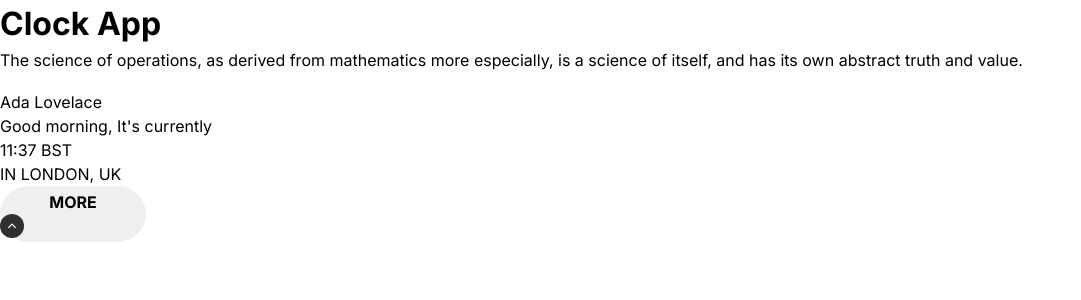
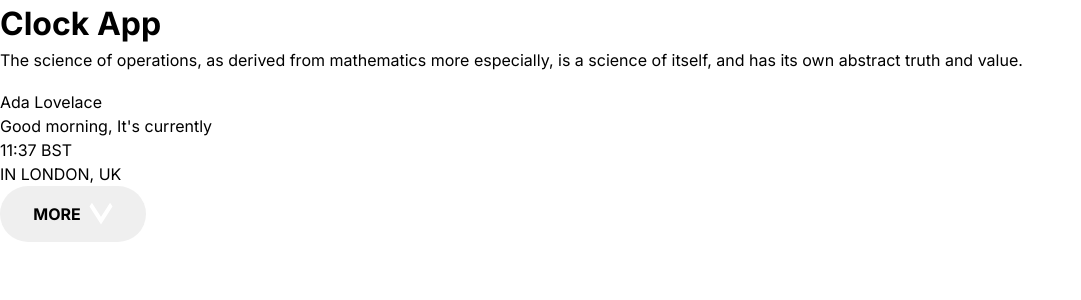
Before and after one commit to mayor-creator/clock_app, a React (Vite) app: page / in a window 1280 px wide. Shown: the top 300 px of the page, without its empty margins (0-1081 px from the left). Built offline with nearby package versions, Linux system fonts and the light colour scheme.

Commit message:
Fix button icon toggle logic and enhance button layout with flexbox styling

```diff
--- a/src/components/page/page.tsx
+++ b/src/components/page/page.tsx
@@ -36,7 +36,7 @@ export function MainPage() {
       <Button
         title={showInfo ? "Less" : "More"}
         onClick={handleShowInfoClick}
-        imageUrl={showInfo ? arrowDownIcon : arrowUpIcon}
+        imageUrl={showInfo ? arrowUpIcon : arrowDownIcon}
       />
 
       {showInfo && (
--- a/src/components/ui/button/button.module.css
+++ b/src/components/ui/button/button.module.css
@@ -6,4 +6,8 @@
   text-transform: uppercase;
   height: 3.5rem;
   width: 9.12rem;
+  display: flex;
+  align-items: center;
+  justify-content: center;
+  gap: 0.5rem;
 }
--- a/src/components/ui/button/button.tsx
+++ b/src/components/ui/button/button.tsx
@@ -15,10 +15,10 @@ export function Button({
 }: ButtonProps) {
   return (
     <button
+      className={styles.button}
       onClick={onClick}
       type="button"
       aria-expanded={ariaExpanded}
-      className={styles.button}
     >
       {title}
       <img src={imageUrl} alt="arrow icon" height={24} width={24} />
```
